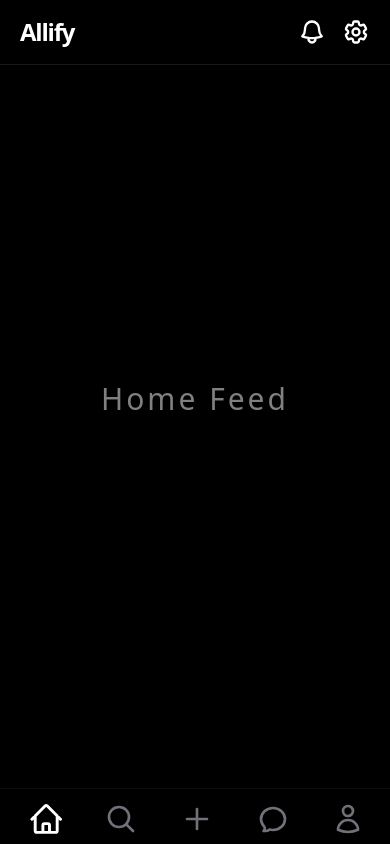
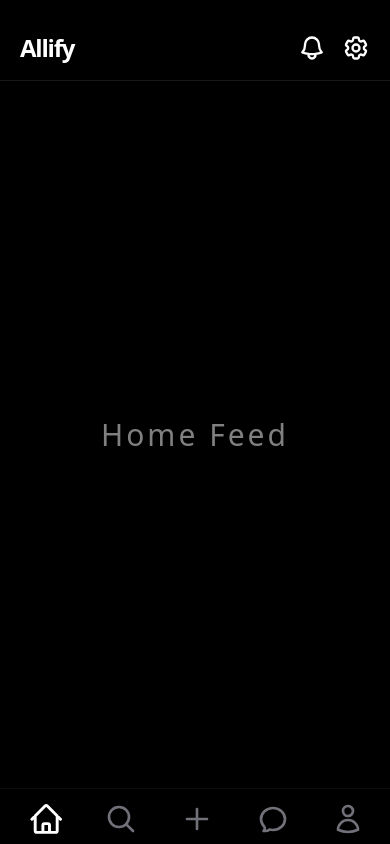
Before and after one commit to anup42128/Allify, a React (Vite) app: page /Allify/home in a window 390 px wide. Built offline with nearby package versions, Linux system fonts and the light colour scheme.

Commit message:
FIXED SIZES FOR PWA'S

```diff
--- a/src/features/auth/pages/LoginPage.tsx
+++ b/src/features/auth/pages/LoginPage.tsx
@@ -85,7 +85,7 @@ export const LoginPage = () => {
     const isFormValid = identifier.trim() && password.trim();
 
     return (
-        <div className="min-h-[100svh] md:h-[100dvh] w-full bg-black text-white relative selection:bg-indigo-500/30 md:overflow-hidden overflow-x-hidden pt-[env(safe-area-inset-top)] pb-[env(safe-area-inset-bottom)]">
+        <div className="min-h-[100svh] md:h-[100dvh] w-full bg-black text-white relative selection:bg-indigo-500/30 md:overflow-hidden overflow-x-hidden pt-[max(env(safe-area-inset-top),16px)] md:pt-0 pb-[env(safe-area-inset-bottom)]">
             {/* Background Elements - Fixed */}
             <div className="fixed md:absolute top-0 left-0 w-full h-[100vh] md:h-full z-0 pointer-events-none">
                 <BackgroundGradient />
--- a/src/features/profile/pages/ProfilePage.tsx
+++ b/src/features/profile/pages/ProfilePage.tsx
@@ -47,7 +47,7 @@ export const ProfilePage = () => {
 
     return (
         <>
-            <div className="min-h-full flex flex-col pt-0 md:pt-16 md:px-10 max-w-5xl mx-auto pb-[calc(5rem+env(safe-area-inset-bottom))] md:pb-20">
+            <div className="min-h-full flex flex-col pt-0 md:pt-16 md:px-10 max-w-5xl mx-auto pb-6 md:pb-20">
                 <ProfileHeader
                     profile={profile}
                     stats={stats}
--- a/src/layouts/MainLayout.tsx
+++ b/src/layouts/MainLayout.tsx
@@ -52,7 +52,7 @@ export const MainLayout = () => {
     return (
         <>
             <SplashScreen isVisible={!isAppReady} />
-            <div className={`relative h-[100dvh] w-full md:h-screen md:w-screen bg-black overflow-hidden flex font-sans pt-[env(safe-area-inset-top)] ${!isAppReady ? 'opacity-0' : 'opacity-100'}`}>
+            <div className={`relative h-[100dvh] w-full md:h-screen md:w-screen bg-black overflow-hidden flex font-sans pt-[max(env(safe-area-inset-top),16px)] md:pt-0 ${!isAppReady ? 'opacity-0' : 'opacity-100'}`}>
                 {/* Fixed Navigation */}
                 <Sidebar />
 
--- a/src/pages/HomePage.tsx
+++ b/src/pages/HomePage.tsx
@@ -14,7 +14,7 @@ export const HomePage = () => {
     }, []);
 
     return (
-        <div className="flex flex-col h-full bg-black relative w-full overflow-hidden pb-[calc(3.5rem+env(safe-area-inset-bottom))] md:pb-0">
+        <div className="flex flex-col h-full bg-black relative w-full overflow-hidden">
             {/* Mobile Header */}
             <div className="md:hidden flex items-center justify-between px-5 py-4 border-b border-zinc-900 bg-black/80 backdrop-blur-md sticky top-0 z-50">
                 <span className="text-white font-black text-2xl tracking-tighter">Allify</span>
```
